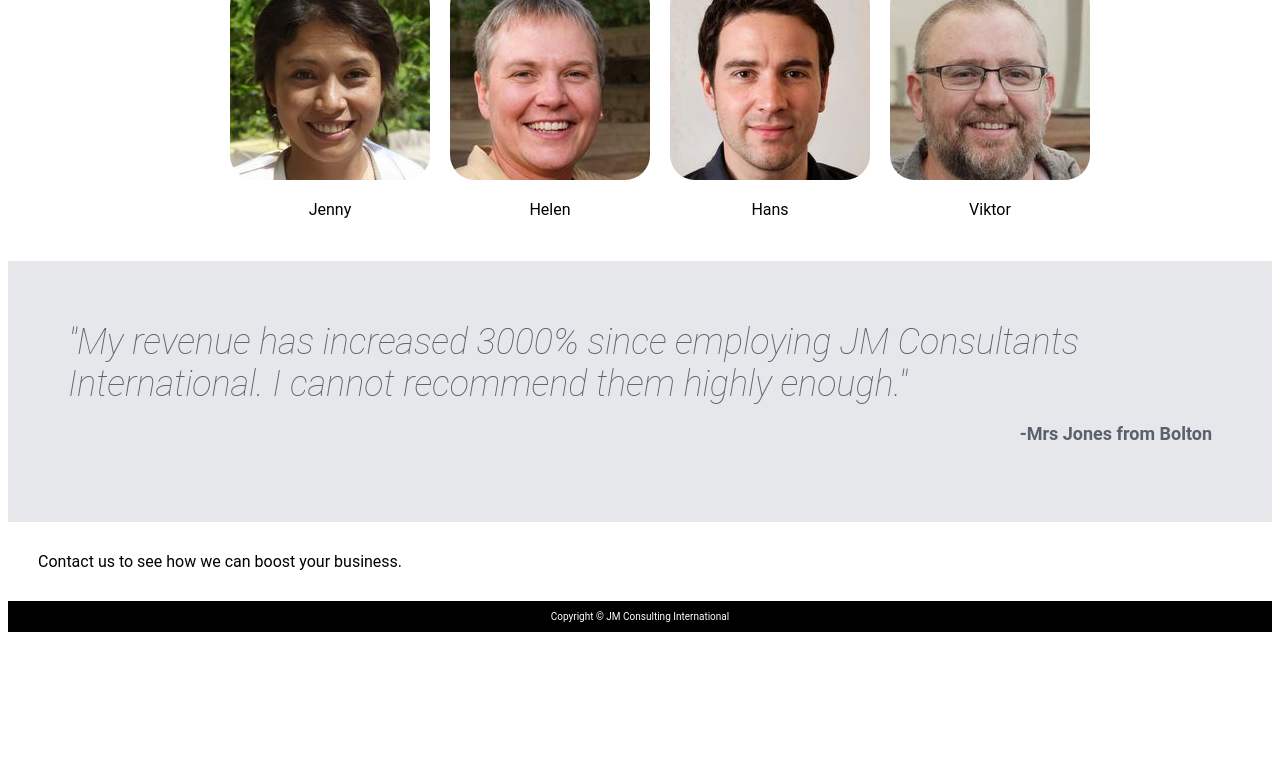
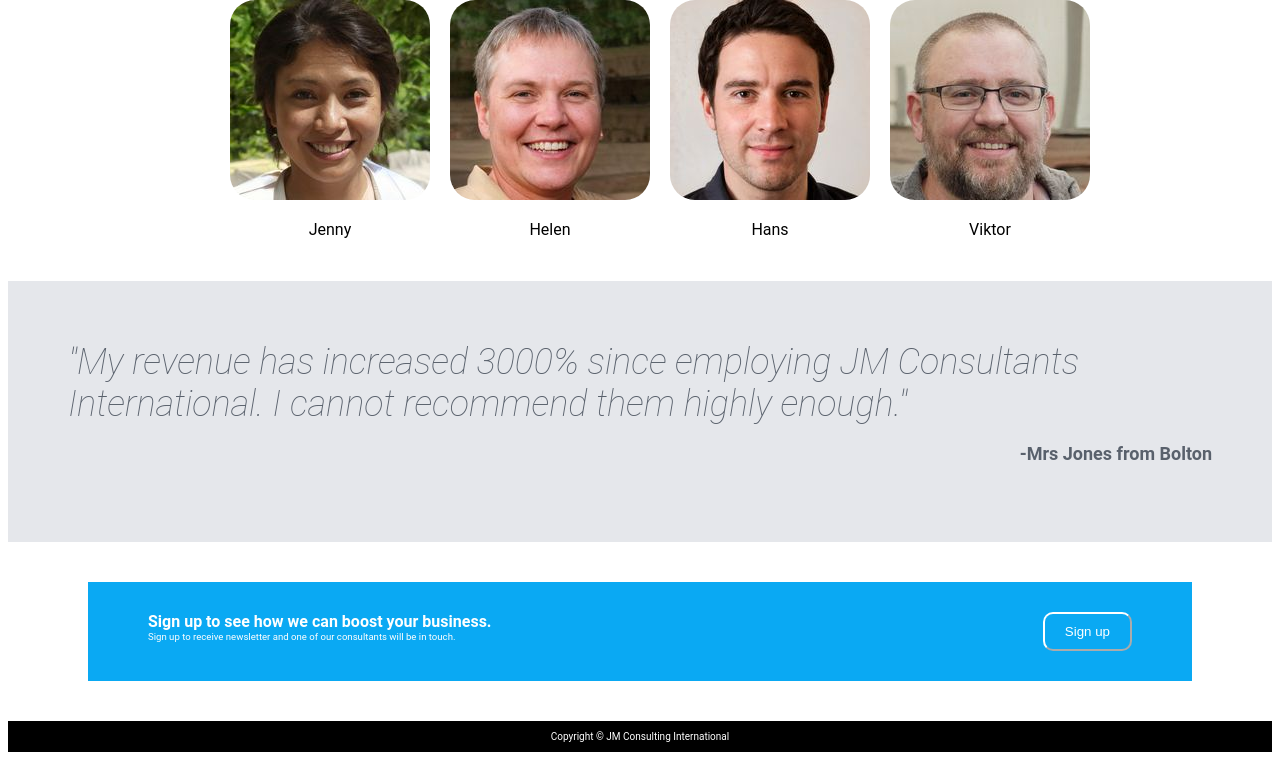
Before and after one commit to JaneMansell/JM_Web_Developer, a plain HTML site: page index.html in a window 1280 px wide. Shown: the part 135-895 px from the top of the page. Before the commit the page ends 800 px from the top, so only its background shows below. Drawn offline with Linux system fonts and the light colour scheme.

Commit message:
Add signup box

```diff
--- a/index.html
+++ b/index.html
@@ -8,6 +8,7 @@
     <body>
         <div class = "main1">
             JM Consulting International
+            <button class = "signup">Sign up</button>
         </div>
         <div class = "main2">
             <div class = "team-greeting">Meet the Team</div>
@@ -23,7 +24,15 @@
             <p class = "quoter">-Mrs Jones from Bolton</p>
         </div>
         <div class = "main4">
-            Contact us to see how we can boost your business.
+            <div class = "blue-box">
+                <div class = "text">
+                Sign up to see how we can boost your business.
+                <div class = "subtext">
+                    Sign up to receive newsletter and one of our consultants will be in touch.
+                </div>
+                </div>
+                <button class = "signup">Sign up</button>
+            </div>
         </div>
         <div class = "footer">
             Copyright &#169 JM Consulting International
--- a/style.css
+++ b/style.css
@@ -55,7 +55,29 @@ img {
 .main4 {
     flex:1;
     margin-bottom: auto;
-    padding: 30px;
+    padding: 40px 80px;
+}
+
+.blue-box{
+    padding:30px 60px;
+    background-color: #0aa9f3;
+    color: white;
+    font-weight: bold;
+    display:flex;
+    justify-content: space-between;
+}
+
+.subtext {
+    font-weight: lighter;
+    font-size: 60%;
+}
+
+.signup {
+    background-color: #0aa9f3;
+    color: white;
+    padding: 10px 20px;
+    border-radius: 10px;
+    border-color: white;
 }
 
 .footer {
```
